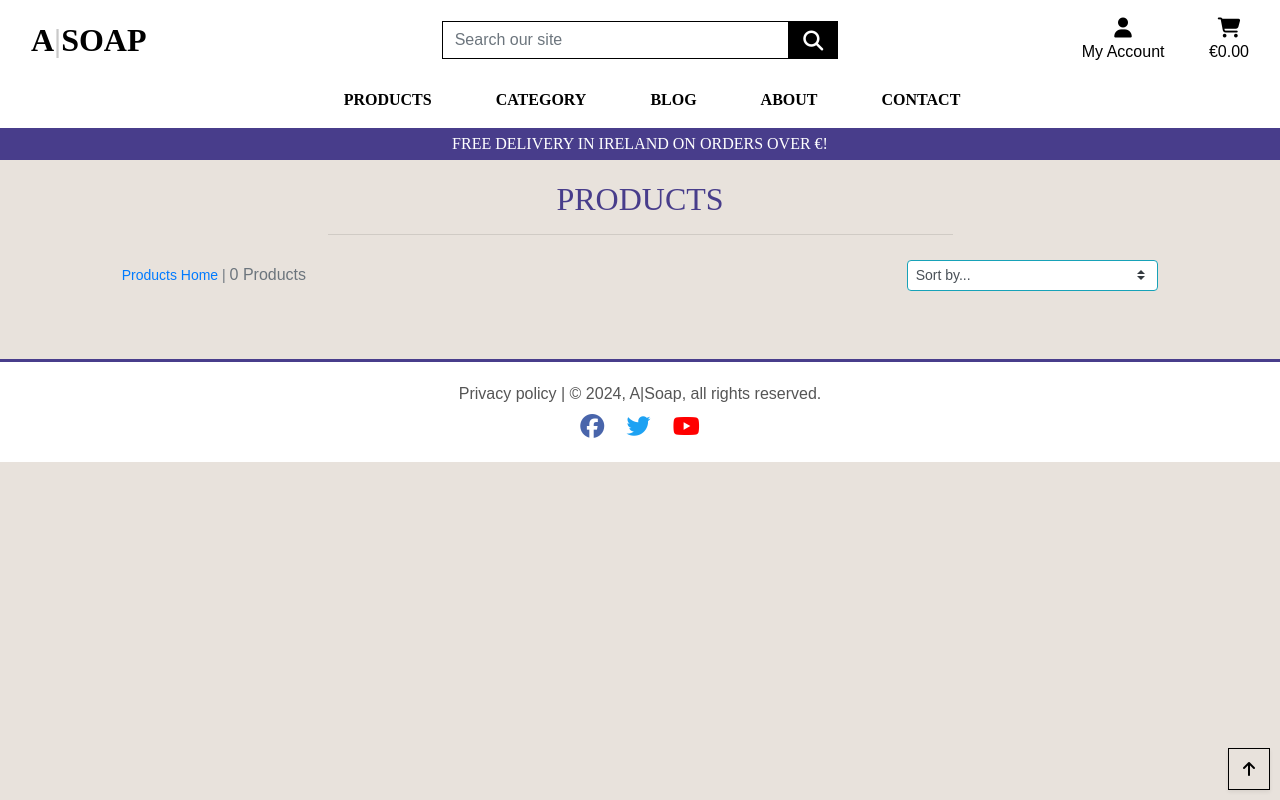
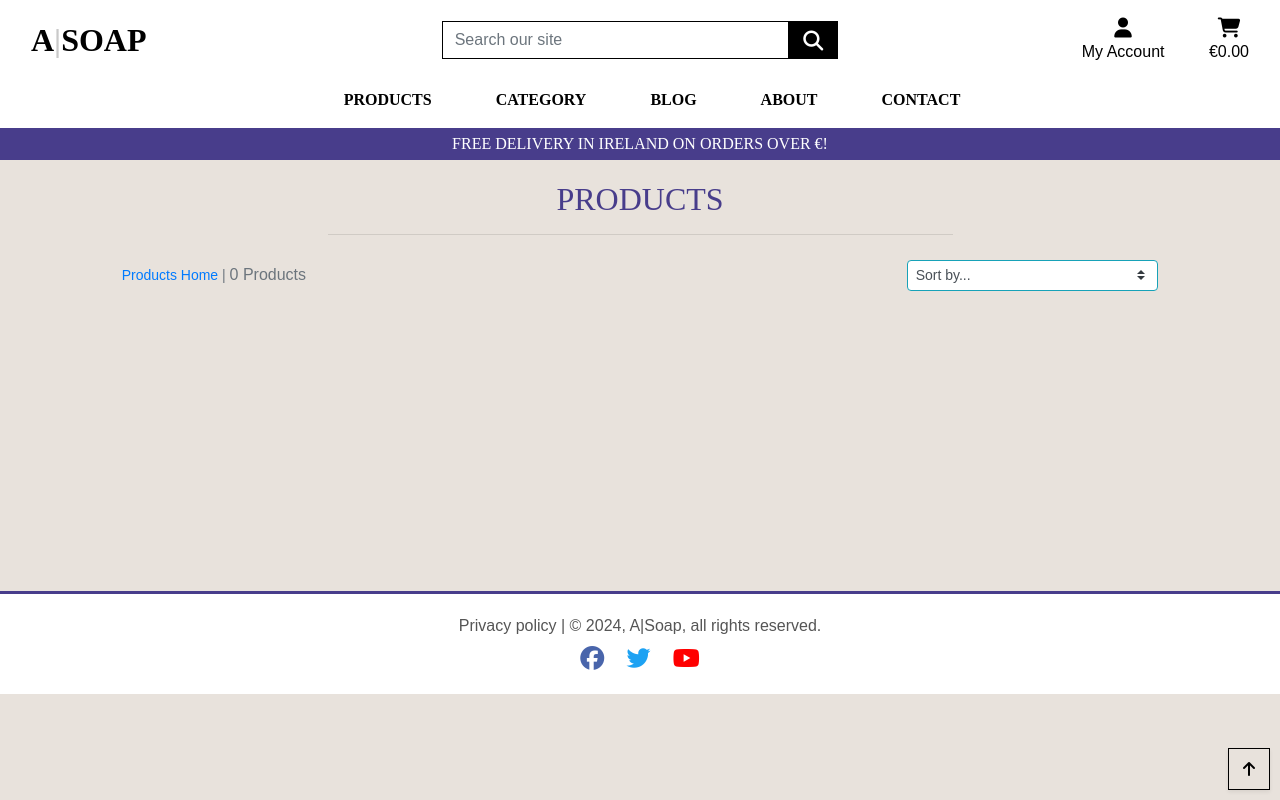
Before and after one commit to grace-ghb/a_soap_v1, a Django app: template products/templates/products/products.html in a window 1280 px wide. Run offline with Django 3.2, Linux system fonts and the light colour scheme; the template is opened without the code that fills it, so the values that code supplies are empty; some libraries are stand-ins or nearby versions; some web fonts are replaced.

Commit message:
Tidy up css

```diff
--- a/products/templates/products/products.html
+++ b/products/templates/products/products.html
@@ -14,7 +14,7 @@
 {% block content %}
 <!-- Product page -->
     <div class="overlay"></div>
-    <div class="container-fluid">
+    <div class="container-fluid product-container">
         <div class="row">
             <div class="col text-center mt-3">
                 <h2 class="logo-font products-text">Products</h2>
--- a/static/css/base.css
+++ b/static/css/base.css
@@ -5,7 +5,7 @@ html {
 body {
     background: url('/media/homeimage.jpg') no-repeat center center fixed;
     background-size: cover;
-    height: calc(100vh - 165px);
+    height: calc(100vh - 190px);
     color: #555;
     font-family: sans-serif, Helvetica;
 }
@@ -265,6 +265,10 @@ a.category-badge > span.badge:hover {
     overflow-y: auto;
 }
 
+.product-container{
+    min-height: 300px;
+}
+
 
 /* -------------------------------- Media Queries */
 
```
